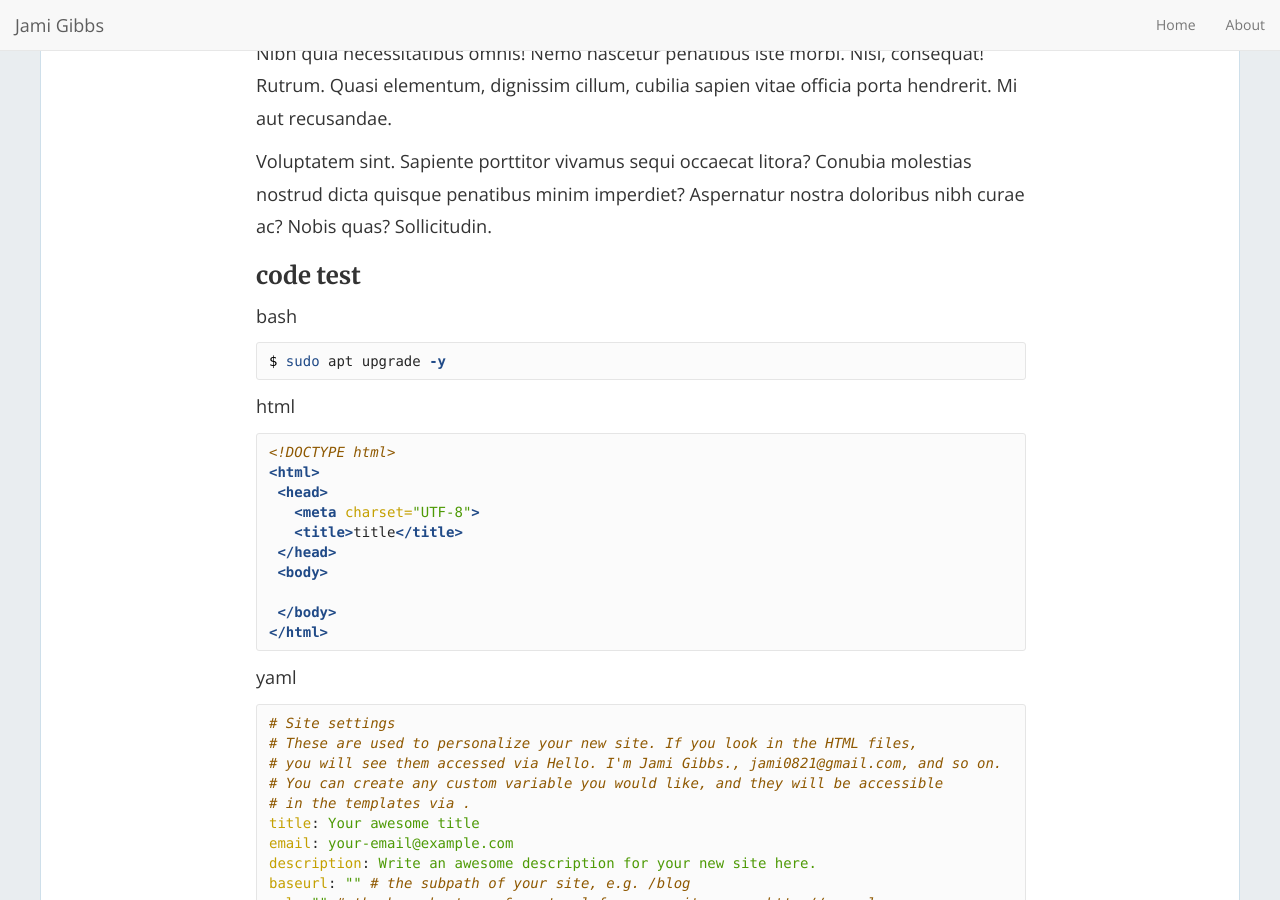
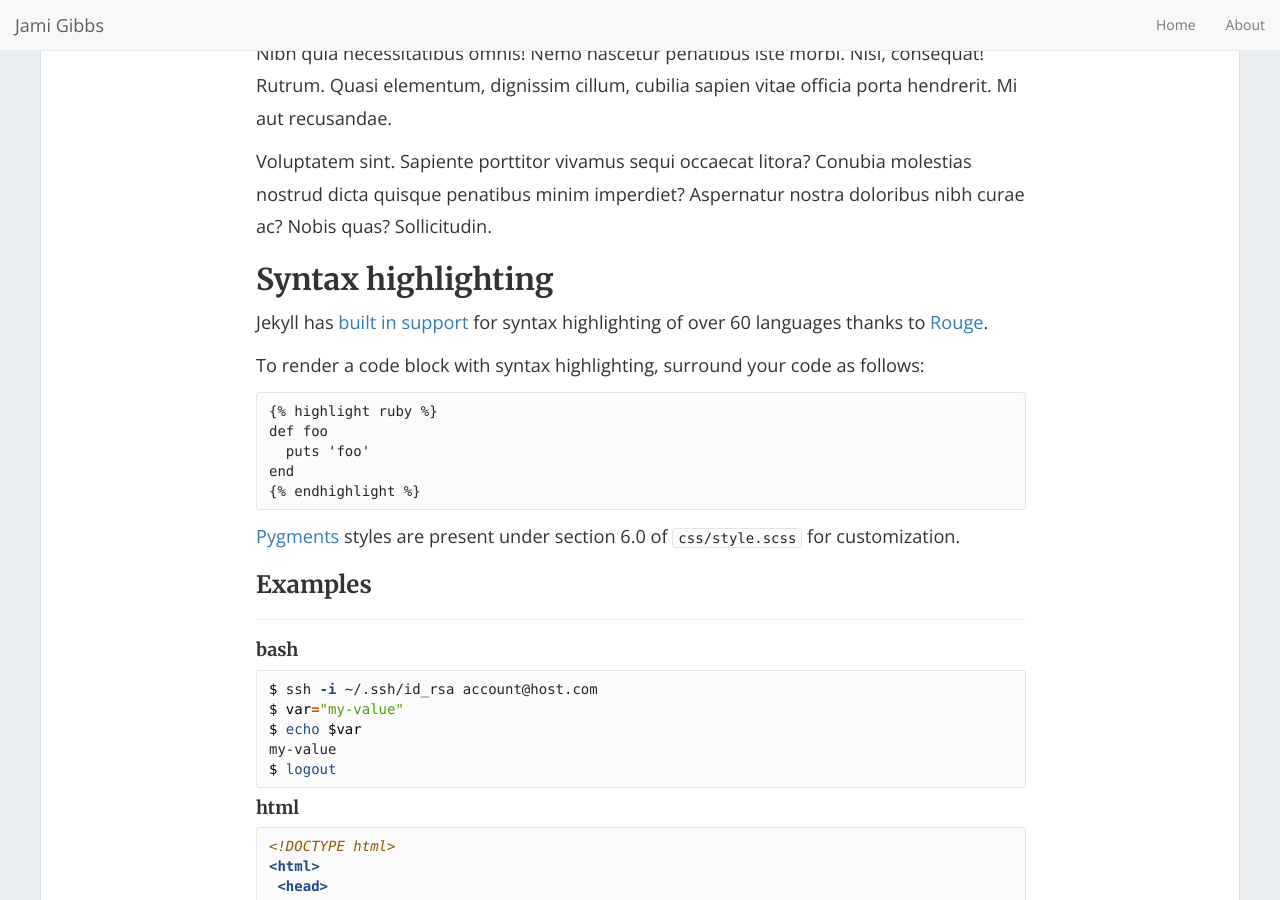
Before and after one commit to jamigibbs/phantom, a Jekyll site: the page built from about.md, in a window 1280 px wide and 900 px high, scrolled down 313 px. Built offline with Jekyll 4.4.1, drawn with Linux system fonts in a browser that asks for light colours; nearby versions of some CDN libraries.

Commit message:
Update syntax highlighting section

```diff
--- a/about.md
+++ b/about.md
@@ -14,15 +14,39 @@ Nibh quia necessitatibus omnis! Nemo nascetur penatibus iste morbi. Nisi, conseq
 
 Voluptatem sint. Sapiente porttitor vivamus sequi occaecat litora? Conubia molestias nostrud dicta quisque penatibus minim imperdiet? Aspernatur nostra doloribus nibh curae ac? Nobis quas? Sollicitudin.
 
-### code test
+## Syntax highlighting
 
-bash
+Jekyll has [built in support](https://jekyllrb.com/docs/templates/#code-snippet-highlighting) for syntax highlighting of over 60 languages thanks to [Rouge](http://rouge.jneen.net/).
+
+To render a code block with syntax highlighting, surround your code as follows:
+
+{% highlight markdown %}
+{% raw %}
+{% highlight ruby %}
+def foo
+  puts 'foo'
+end
+{% endhighlight %}
+{% endraw %}
+{% endhighlight %}
+
+[Pygments](http://pygments.org/) styles are present under section 6.0 of `css/style.scss` for customization.
+
+### Examples
+
+---
+
+#### bash
 
 {% highlight bash %}
-$ sudo apt upgrade -y
+$ ssh -i ~/.ssh/id_rsa account@host.com
+$ var="my-value"
+$ echo $var
+my-value
+$ logout
 {% endhighlight %}
 
-html
+#### html
 
 {% highlight html %}
 <!DOCTYPE html>
@@ -37,7 +61,7 @@ html
 </html>
 {% endhighlight %}
 
-yaml
+#### yaml
 
 {% highlight yaml %}
 # Site settings
```
